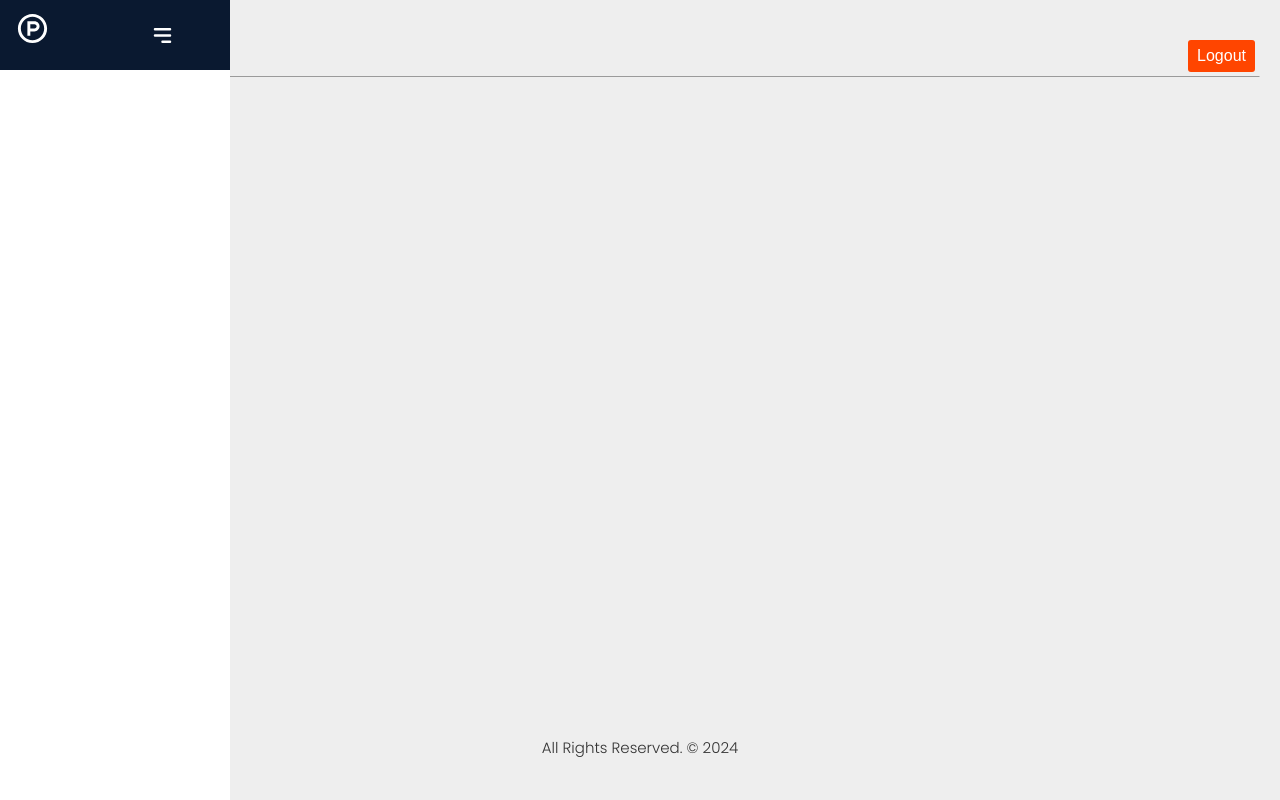
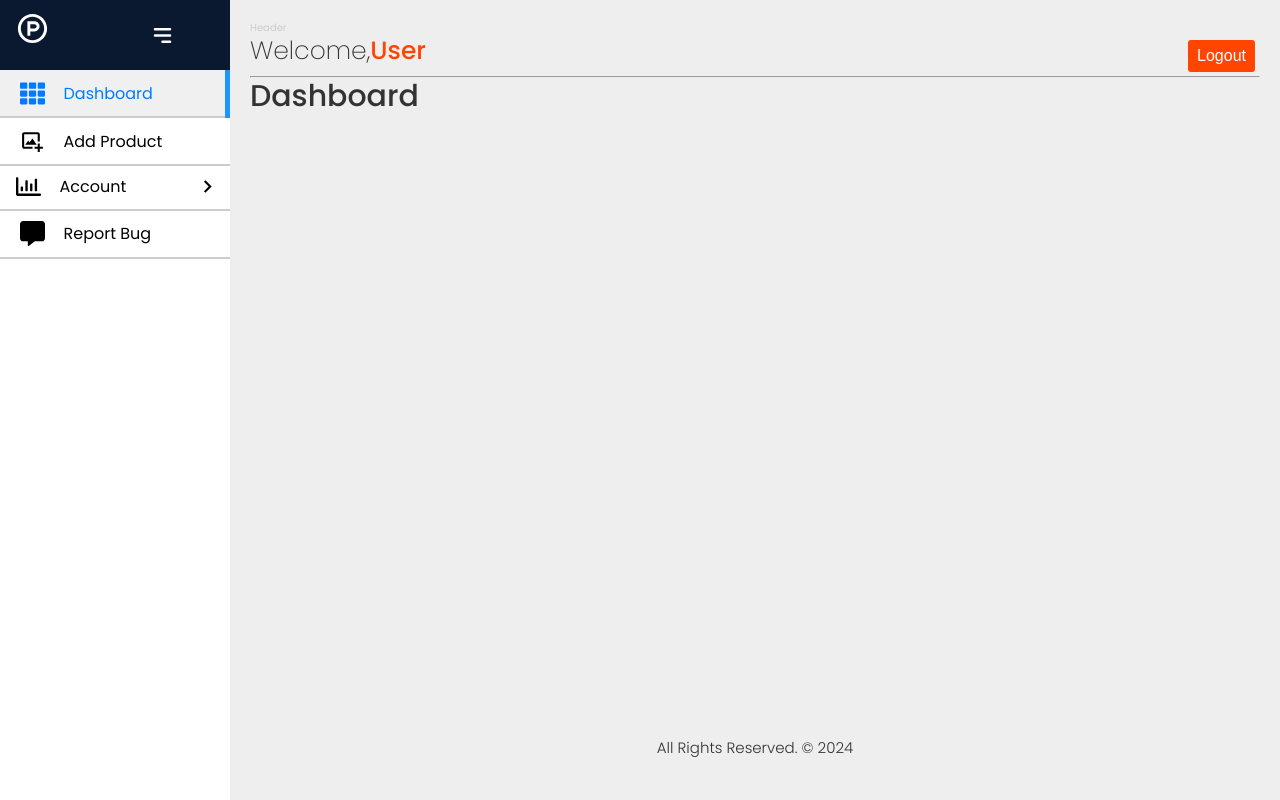
Before and after one commit to taylorericson/inventory-management-app, a React (Create React App) app in the folder frontend/: page /dashboard in a window 1280 px wide. Built offline with nearby package versions, Linux system fonts and the light colour scheme.

Commit message:
add Sidebar menu items and styling

```diff
--- a/frontend/src/components/sidebar/Sidebar.js
+++ b/frontend/src/components/sidebar/Sidebar.js
@@ -4,17 +4,27 @@ import { HiMenuAlt3 } from "react-icons/hi";
 import { RiProductHuntLine } from "react-icons/ri";
 import menu from "../../data/sidebar";
 import Sidebaritem from "./Sidebaritem";
+import { useNavigate } from "react-router-dom";
 
 const Sidebar = ({ children }) => {
   const [isOpen, setIsOpen] = useState(true);
   const toggle = () => setIsOpen(!isOpen);
+  const navigate = useNavigate();
+
+  const goHome = () => {
+    navigate("/");
+  };
 
   return (
     <div className="layout">
       <div className="sidebar" style={{ width: isOpen ? "230px" : "60px" }}>
         <div className="top_section">
           <div className="logo" style={{ display: isOpen ? "block" : "none" }}>
-            <RiProductHuntLine size={35} style={{ cursor: "pointer" }} />
+            <RiProductHuntLine
+              size={35}
+              style={{ cursor: "pointer" }}
+              onClick={goHome}
+            />
           </div>
 
           <div
@@ -24,8 +34,19 @@ const Sidebar = ({ children }) => {
             <HiMenuAlt3 onClick={toggle} />
           </div>
         </div>
+        {menu.map((item, index) => {
+          return <Sidebaritem key={index} item={item} isOpen={isOpen} />;
+        })}
       </div>
-      <main>{children}</main>
+
+      <main
+        style={{
+          paddingLeft: isOpen ? "230px" : "60px",
+          transition: "all .5s",
+        }}
+      >
+        {children}
+      </main>
     </div>
   );
 };
--- a/frontend/src/components/sidebar/Sidebaritem.js
+++ b/frontend/src/components/sidebar/Sidebaritem.js
@@ -1,7 +1,65 @@
-import React from "react";
+import React, { useState } from "react";
+import { MdKeyboardArrowRight } from "react-icons/md";
+import { NavLink } from "react-router-dom";
 
-const Sidebaritem = () => {
-  return <div>Sidebaritem</div>;
+const activeLink = ({ isActive }) => (isActive ? "active" : "link");
+const activeSublink = ({ isActive }) => (isActive ? "active" : "link");
+
+const SidebarItem = ({ item, isOpen }) => {
+  const [expandMenu, setExpandMenu] = useState(false);
+
+  if (item.children) {
+    return (
+      <div
+        className={
+          expandMenu ? "sidebar-item s-parent open" : "sidebar-item s-parent"
+        }
+      >
+        <div className="sidebar-title">
+          <span>
+            {item.icon && <div className="icon">{item.icon}</div>}
+            {isOpen && <div>{item.title}</div>}
+          </span>
+          <MdKeyboardArrowRight
+            size={25}
+            className="arrow-icon"
+            onClick={() => setExpandMenu(!expandMenu)}
+          />
+        </div>
+        <div className="sidebar-content">
+          {item.children.map((child, index) => {
+            return (
+              <div key={index} className="s-child">
+                <NavLink to={child.path} className={activeSublink}>
+                  <div className="sidebar-item">
+                    <div className="sidebar-title">
+                      <span>
+                        {child.icon && <div className="icon">{child.icon}</div>}
+                        {isOpen && <div>{child.title}</div>}
+                      </span>
+                    </div>
+                  </div>
+                </NavLink>
+              </div>
+            );
+          })}
+        </div>
+      </div>
+    );
+  } else {
+    return (
+      <NavLink to={item.path} className={activeLink}>
+        <div className="sidebar-item s-parent">
+          <div className="sidebar-title">
+            <span>
+              {item.icon && <div className="icon">{item.icon}</div>}
+              {isOpen && <div>{item.title}</div>}
+            </span>
+          </div>
+        </div>
+      </NavLink>
+    );
+  }
 };
 
-export default Sidebaritem;
+export default SidebarItem;
--- a/frontend/src/data/sidebar.js
+++ b/frontend/src/data/sidebar.js
@@ -15,7 +15,7 @@ const menu = [
   {
     title: "Account",
     icon: <FaRegChartBar />,
-    childrens: [
+    children: [
       {
         title: "Profile",
         path: "/profile",
```
